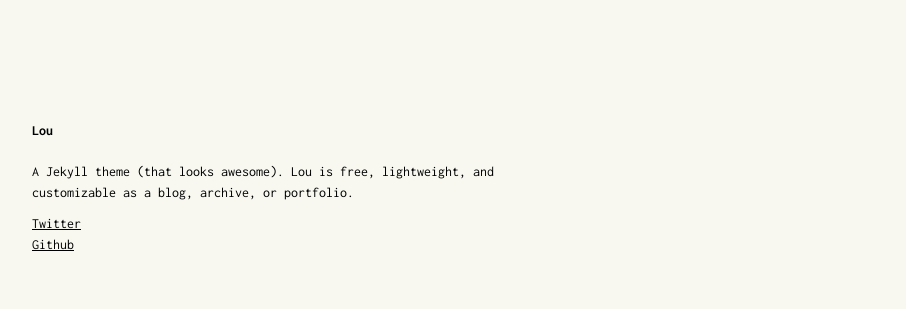
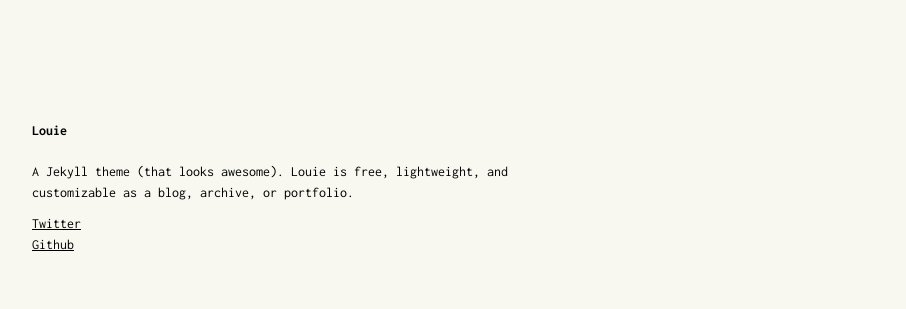
Before and after one commit to lilykonings/louie, a Jekyll site: the page built from index.html, in a window 1280 px wide. Shown: the top 309 px of the page, without its empty margins (88-994 px from the left). Built offline with Jekyll 4.4.1, drawn with Linux system fonts in a browser that asks for light colours.

Commit message:
rename lou to louie bc gam already exists :(

```diff
--- a/_config.yml
+++ b/_config.yml
@@ -1,14 +1,14 @@
 # site
-title: Lou
-baseurl: "/lou"
+title: Louie
+baseurl: "/louie"
 url: "http://lillian-chen.com"
 favicon: "/assets/sample/ico.png"
 g_analytics: UA-12345678-1
 
 # bio
-header: Lou
+header: Louie
 desc: >
-  A Jekyll theme (that looks awesome). Lou is free, lightweight,
+  A Jekyll theme (that looks awesome). Louie is free, lightweight,
   and customizable as a blog, archive, or portfolio.
 
 # posts
@@ -22,7 +22,7 @@
 
 # build settings
 markdown: kramdown
-# theme: lou
+# theme: louie
 exclude:
   - Gemfile
   - Gemfile.lock
--- a/_data/social.yml
+++ b/_data/social.yml
@@ -1,4 +1,4 @@
 - title: Twitter
   url: http://twitter.com/lllychen
 - title: Github
-  url: http://github.com/lllychen/lou
+  url: http://github.com/lllychen/louie
```
Also changed, not shown: README.md, lou.gemspec.
